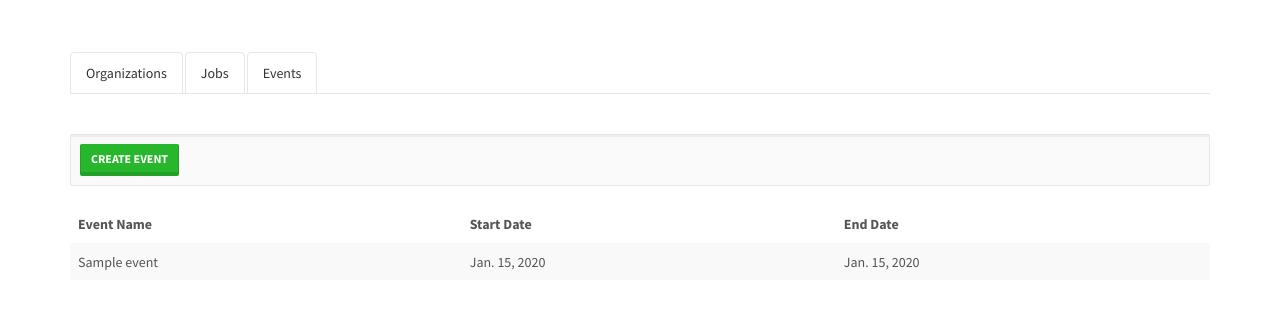
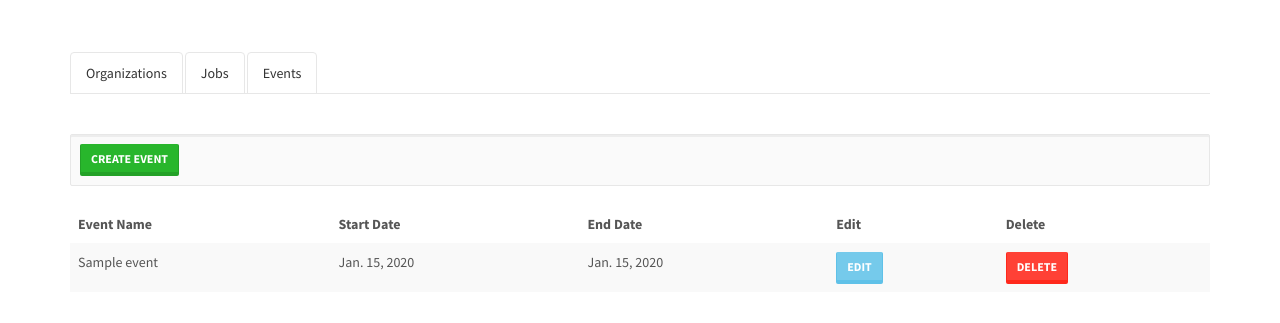
Before and after one commit to Nerdylicious/vms-integrated, a Django app: page /event/list/ in a window 1280 px wide. Shown: the part 54-377 px from the top of the page. Run offline with Django 3.2, Linux system fonts and the light colour scheme; a user stored in the database is signed in; tables that the repository leaves empty hold one stand-in row (values such as "Sample post"); parts of the project's set-up code (start-up, migrations or seed data) failed here and were passed over; some libraries are stand-ins or nearby versions.

Commit message:
Added buttons for edit and delete event

```diff
--- a/vms/event/templates/event/list.html
+++ b/vms/event/templates/event/list.html
@@ -11,6 +11,8 @@
                 <th>Event Name</th>
                 <th>Start Date</th>
                 <th>End Date</th>
+                <th>Edit</th>
+                <th>Delete</th>
             </tr>
         </thead>
         <tbody>
@@ -19,6 +21,12 @@
                     <td>{{ event.name }}</td>
                     <td>{{ event.start_date }}</td>
                     <td>{{ event.end_date }}</td>
+                    <td>
+                        <a href="" class="btn btn-info btn-sm">Edit</a>
+                    </td>
+                    <td>
+                        <a href="" class="btn btn-danger btn-sm">Delete</a>
+                    </td>
                 </tr>
             {% endfor %}
         </tbody>
```
